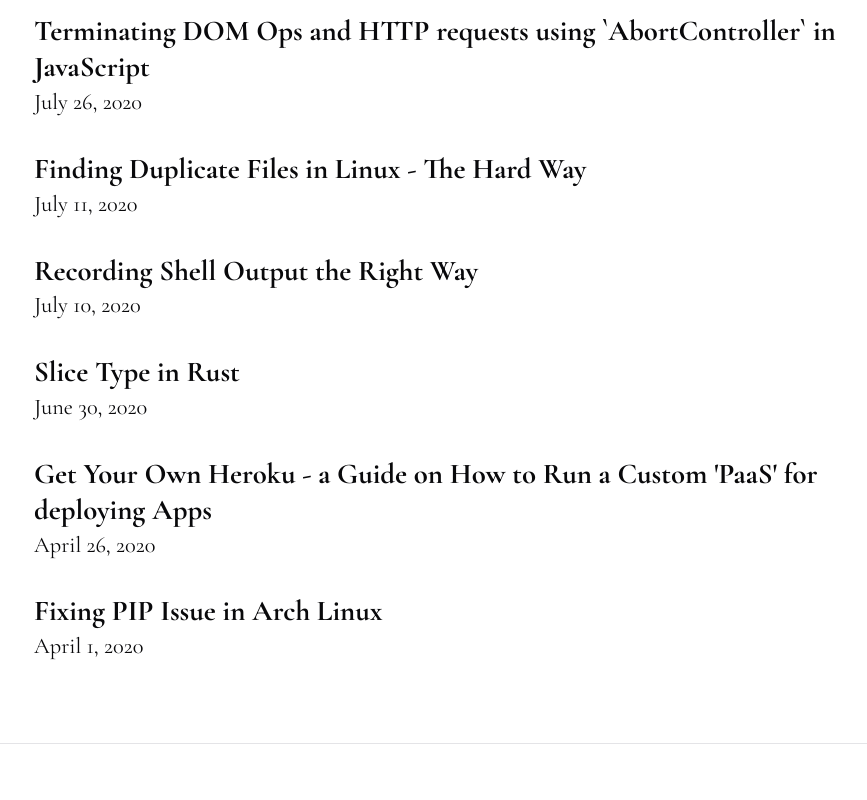
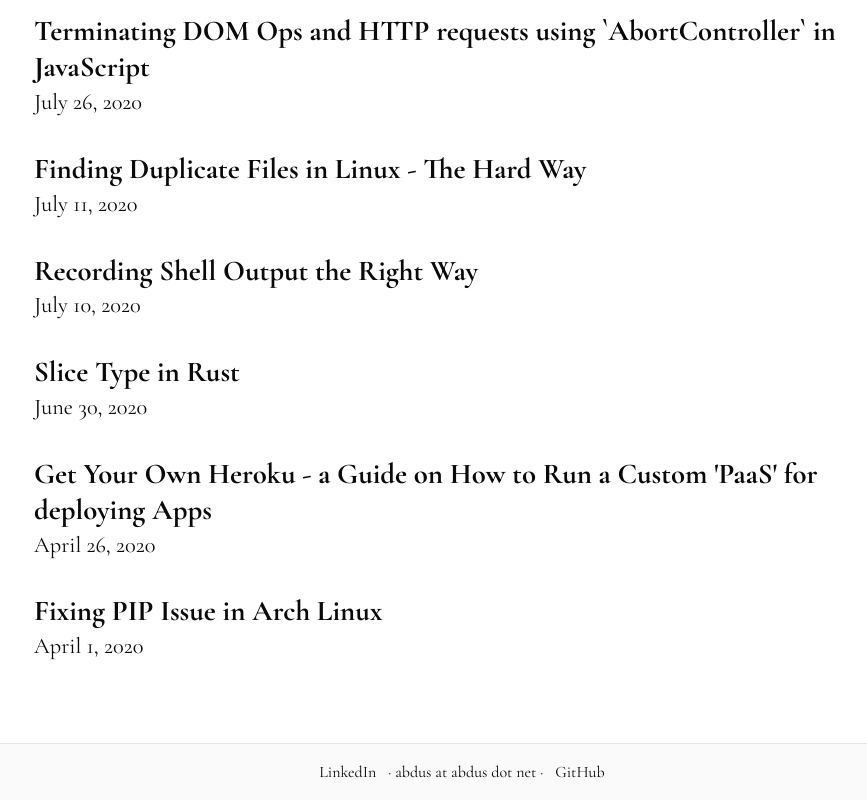
Before and after one commit to abdus/abdus.net, a Next.js app: page / in a window 1280 px wide. Shown: the part 1710-2510 px from the top of the page, without its empty margins (178-1045 px from the left). Before the commit the page ends 2454 px from the top, so only its background shows below. Built offline with nearby package versions, Linux system fonts and the light colour scheme.

Commit message:
fix: add footer

```diff
--- a/src/app/_components/footer.tsx
+++ b/src/app/_components/footer.tsx
@@ -2,8 +2,12 @@ import Container from "@/app/_components/container";
 
 export function Footer() {
   return (
-    <footer className="bg-neutral-50 border-t border-border bg-background">
-      <Container></Container>
+    <footer className="bg-neutral-50 border-t border-border bg-background flex items-center justify-center gap-3 py-4 w-full">
+        <a href="https://linkedin.com/in/azabdus">LinkedIn</a>
+        &middot;
+        abdus at abdus dot net
+        &middot;
+        <a href="https://github.com/abdus">GitHub</a>
     </footer>
   );
 }
```
